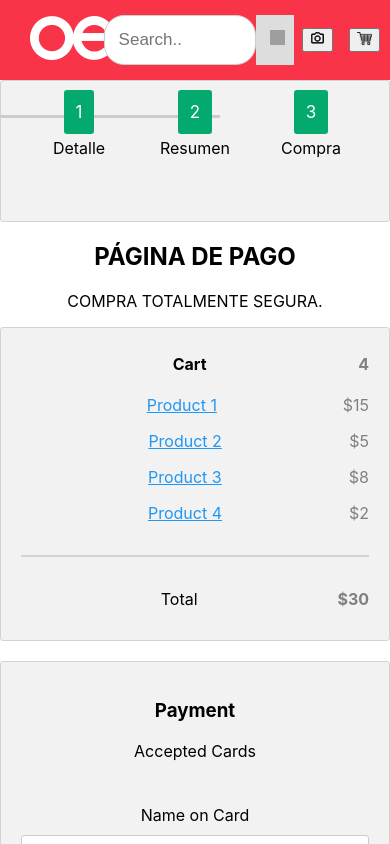
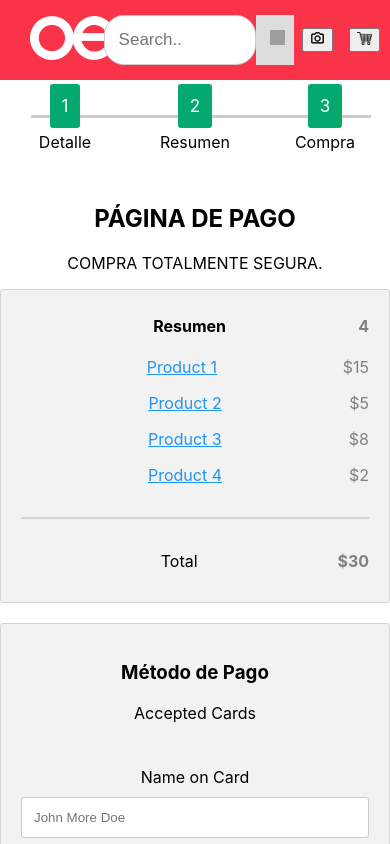
Before and after one commit to 1valero/hackathon-grupo3, a React (Create React App) app in the folder frontend/interhack/: page /checkout in a window 390 px wide. Shown: the top 844 px of the page. Built offline with nearby package versions, Linux system fonts and the light colour scheme; grey boxes are pictures that could not be loaded.

Commit message:
Checkout
version 3, colores y campos

```diff
--- a/frontend/interhack/src/components/checkout/checkout.js
+++ b/frontend/interhack/src/components/checkout/checkout.js
@@ -9,11 +9,11 @@ function checkout() {
 <Head/>
 <div className="checkout">
 
-<div className="react-home react-checkout">
-            <div className="react-input-box">
+<div className="">
+            <div className="">
 
-                <div className="container">
-                    <div className="stepwizard">
+                <div className="">
+                    <div className="">
                         <div className="row step-row">
                             <div className="col-4">
                                 <a className="btn btn-primary button-no-gradient btn-circle btn-step">1</a>
@@ -41,7 +41,7 @@ function checkout() {
       <form action="">
         <div className="row2">
           <div className="col-50">
-            <h3>Billing Address</h3>
+            <h3>Dirección de Envío</h3>
             <label for="fname"><i className="fa fa-user"></i> Full Name</label>
             <input type="text"  placeholder="John M. Doe"/>
             <label for="email"><i className="fa fa-envelope"></i> Email</label>
@@ -64,7 +64,7 @@ function checkout() {
           </div>
 
           <div className="col-50">
-            <h3>Payment</h3>
+            <h3>Método de Pago</h3>
             <label for="fname">Accepted Cards</label>
             <div className="icon-container">
               <i className="fa fa-cc-visa"></i>
@@ -100,7 +100,7 @@ function checkout() {
   </div>
   <div className="col-25">
     <div className="container">
-      <h4>Cart <span className="price"><i className="fa fa-shopping-cart"></i> <b>4</b></span></h4>
+      <h4>Resumen <span className="price"><i className="fa fa-shopping-cart"></i> <b>4</b></span></h4>
       <p><a href="#">Product 1</a> <span className="price">$15</span></p>
       <p><a href="#">Product 2</a> <span className="price">$5</span></p>
       <p><a href="#">Product 3</a> <span className="price">$8</span></p>
--- a/frontend/interhack/src/style/checkout.css
+++ b/frontend/interhack/src/style/checkout.css
@@ -107,3 +107,14 @@
     right: 170px;
     background-color: #ccc;
   }
+
+
+  @media (max-width: 500px){
+  .step-row:before {
+    top: 115px;
+    bottom: 0;
+    position: absolute;
+    content: " ";
+    width: 340px;
+    height: 3px;
+    right: 19px;}}
```
